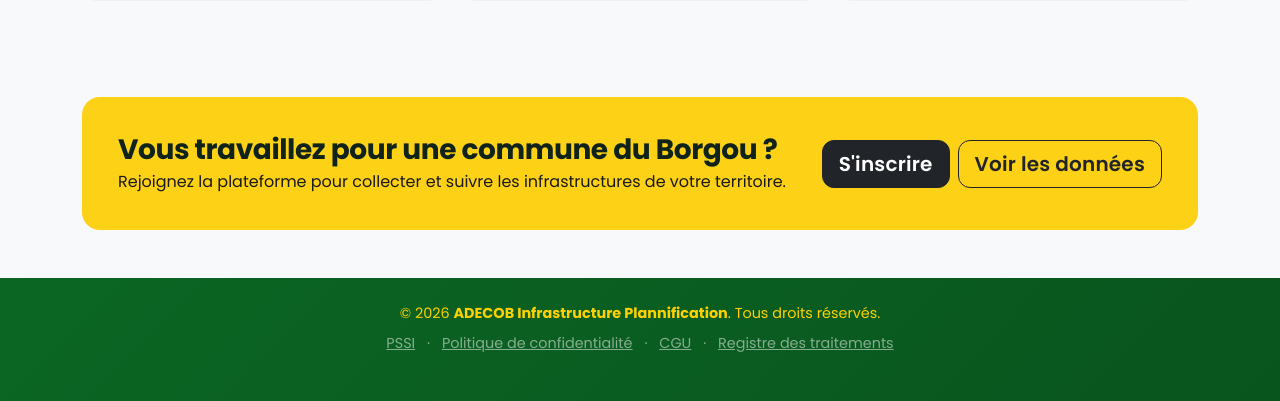
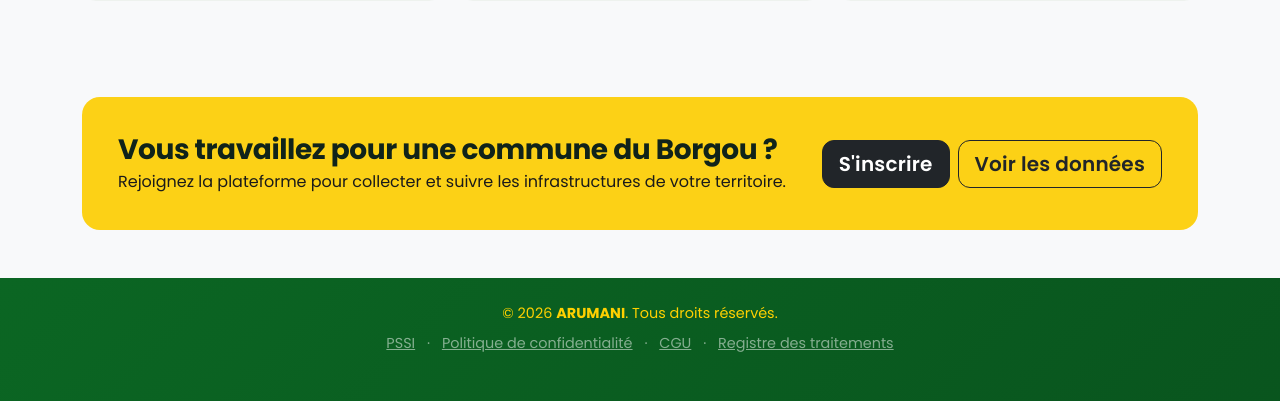
Before and after one commit to rufusakande/adecob, a Laravel app: page / in a window 1280 px wide. Shown: the part 1403-1804 px from the top of the page. Run offline with Laravel 10, Linux system fonts and the light colour scheme; data comes from the database, SQL or seed files in the repository; tables that the repository leaves empty hold one stand-in row (values such as "Sample post"); parts of the project's set-up code (start-up, migrations or seed data) failed here and were passed over.

Commit message:
Changes
Co-authored-by: rufusakande <135637562+rufusakande@users.noreply.github.com>

```diff
--- a/resources/views/layouts/app.blade.php
+++ b/resources/views/layouts/app.blade.php
@@ -403,7 +403,7 @@
     <footer class="text-center">
 
         <div class="footer-text">
-            &copy; {{ date('Y') }} <strong>ADECOB Infrastructure Plannification</strong>. Tous droits réservés.<br class="d-md-none">
+            &copy; {{ date('Y') }} <strong>{{ config('app.name') }}</strong>. Tous droits réservés.<br class="d-md-none">
             <div class="mt-2">
                 <a href="{{ route('legal.pssi') }}" class="text-white-50 mx-2">PSSI</a>
                 <span class="text-white-50">·</span>
--- a/resources/views/legal/pssi.blade.php
+++ b/resources/views/legal/pssi.blade.php
@@ -15,8 +15,7 @@
     définit l'ensemble des règles, responsabilités, mesures techniques et organisationnelles
     mises en œuvre par l'<strong>ADECOB</strong> (Association pour le Développement des Communes
     du Borgou) pour garantir la <strong>confidentialité, l'intégrité, la disponibilité et la
-    traçabilité</strong> des données traitées par la plateforme numérique « ADECOB Infrastructure
-    Plannification ». Elle est opposable à toute personne accédant au système d'information,
+    traçabilité</strong> des données traitées par la plateforme numérique « {{ config('app.name') }} ». Elle est opposable à toute personne accédant au système d'information,
     quel que soit son rôle ou son statut.
 </div>
 
--- a/resources/views/public/landing.blade.php
+++ b/resources/views/public/landing.blade.php
@@ -1,6 +1,6 @@
 @extends('layouts.app')
 
-@section('title', 'ADECOB Infrastructure Plannification — Plateforme publique')
+@section('title', config('app.name') . ' — Plateforme publique')
 
 @section('content')
 <style>
```
Also changed, not shown: public/manifest.json.
